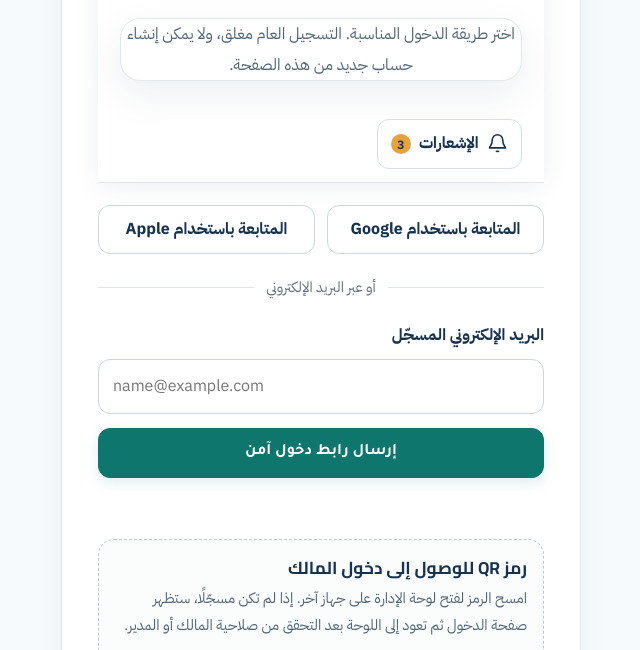
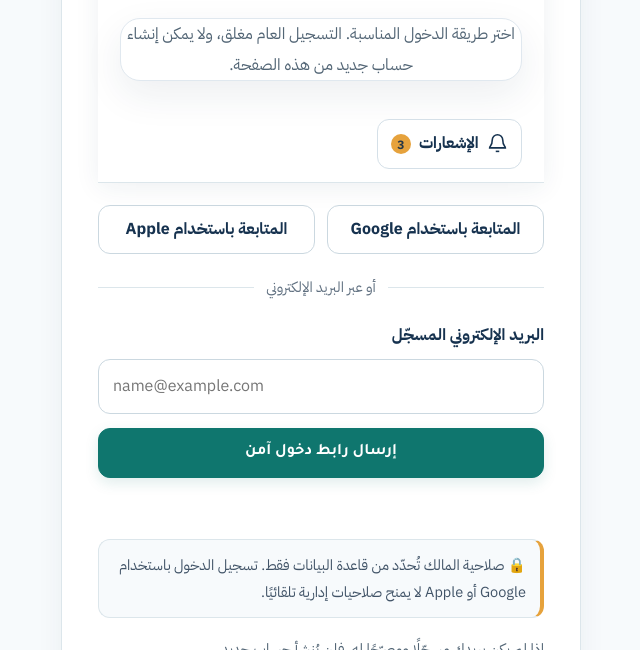
Before and after one commit to omar2007-ib/Nbras-, a website: page auth.html in a window 1280 px wide. Shown: the part 288-938 px from the top of the page, without its empty margins (319-959 px from the left). Drawn offline with nearby package versions, Linux system fonts and the light colour scheme.

Commit message:
Remove embedded QR and add recognized owner QR mode

```diff
--- a/auth.html
+++ b/auth.html
@@ -31,7 +31,7 @@ label{display:block;margin:18px 0 8px;font-weight:700;color:#16324f}input{width:
 <div class="divider" aria-hidden="true">أو عبر البريد الإلكتروني</div>
 <form id="sign-in-form"><label for="email">البريد الإلكتروني المسجّل</label><input id="email" name="email" type="email" autocomplete="email" required placeholder="name@example.com"><button class="primary-btn" type="submit">إرسال رابط دخول آمن</button></form>
 <p id="auth-message" class="auth-message" role="status" aria-live="polite"></p>
-<section class="owner-panel" aria-labelledby="owner-title"><h2 id="owner-title">رمز QR للوصول إلى دخول المالك</h2><p>امسح الرمز لفتح لوحة الإدارة على جهاز آخر. إذا لم تكن مسجّلًا، ستظهر صفحة الدخول ثم تعود إلى اللوحة بعد التحقق من صلاحية المالك أو المدير.</p><div id="owner-login-qr" role="img" aria-label="رمز QR لفتح لوحة المالك الآمنة" style="display:grid;place-items:center;width:196px;min-height:196px;max-width:100%;margin:14px auto;padding:12px;background:#fff;border:1px solid #dce6eb;border-radius:14px"></div><p id="owner-qr-status" class="small-note" role="status" aria-live="polite" style="text-align:center">جارٍ تجهيز رمز الوصول…</p></section>
+<section id="owner-qr-recognition" class="owner-panel" aria-labelledby="owner-title" hidden><h2 id="owner-title">تم التعرّف على رمز مالك أثَر</h2><p>تم فتح وضع دخول المالك من رمز QR المعتمد. أكمل تسجيل الدخول، وسيتم التحقق من صلاحية المالك من قاعدة البيانات؛ الرمز وحده لا يمنح صلاحيات.</p></section>
 <p class="security-note">🔒 صلاحية المالك تُحدّد من قاعدة البيانات فقط. تسجيل الدخول باستخدام Google أو Apple لا يمنح صلاحيات إدارية تلقائيًا.</p><p class="small-note">إذا لم يكن بريدك مسجّلًا ومصرّحًا له، فلن يُنشأ حساب جديد.</p><a class="back-link" href="index.html">العودة إلى الصفحة الرئيسية</a>
 </section></main>
 <script src="assets/supabase-config.js"></script><script src="https://cdn.jsdelivr.net/npm/@supabase/supabase-js@2"></script><script src="https://cdnjs.cloudflare.com/ajax/libs/qrcodejs/1.0.0/qrcode.min.js" defer onerror="this.onerror=null;this.src='https://cdn.jsdelivr.net/npm/qrcodejs@1.0.0/qrcode.min.js';"></script><script src="assets/auth.js"></script><script defer src="assets/athar-notifications.js"></script><script>window.addEventListener("load",function(){var box=document.getElementById("owner-login-qr"),status=document.getElementById("owner-qr-status");if(!box||!status)return;try{if(typeof QRCode==="undefined")throw new Error("QR library unavailable");var url=new URL("admin.html",window.location.href).toString();new QRCode(box,{text:url,width:172,height:172,colorDark:"#16324F",colorLight:"#FFFFFF",correctLevel:QRCode.CorrectLevel.M});status.textContent="الرمز يفتح لوحة الإدارة؛ إن لم تكن مسجّلًا، سيطلب منك تسجيل الدخول أولًا.";}catch(e){status.textContent="تعذر إنشاء الرمز تلقائيًا. استخدم رابط صفحة الدخول من هذا الجهاز.";}});</script>
```
